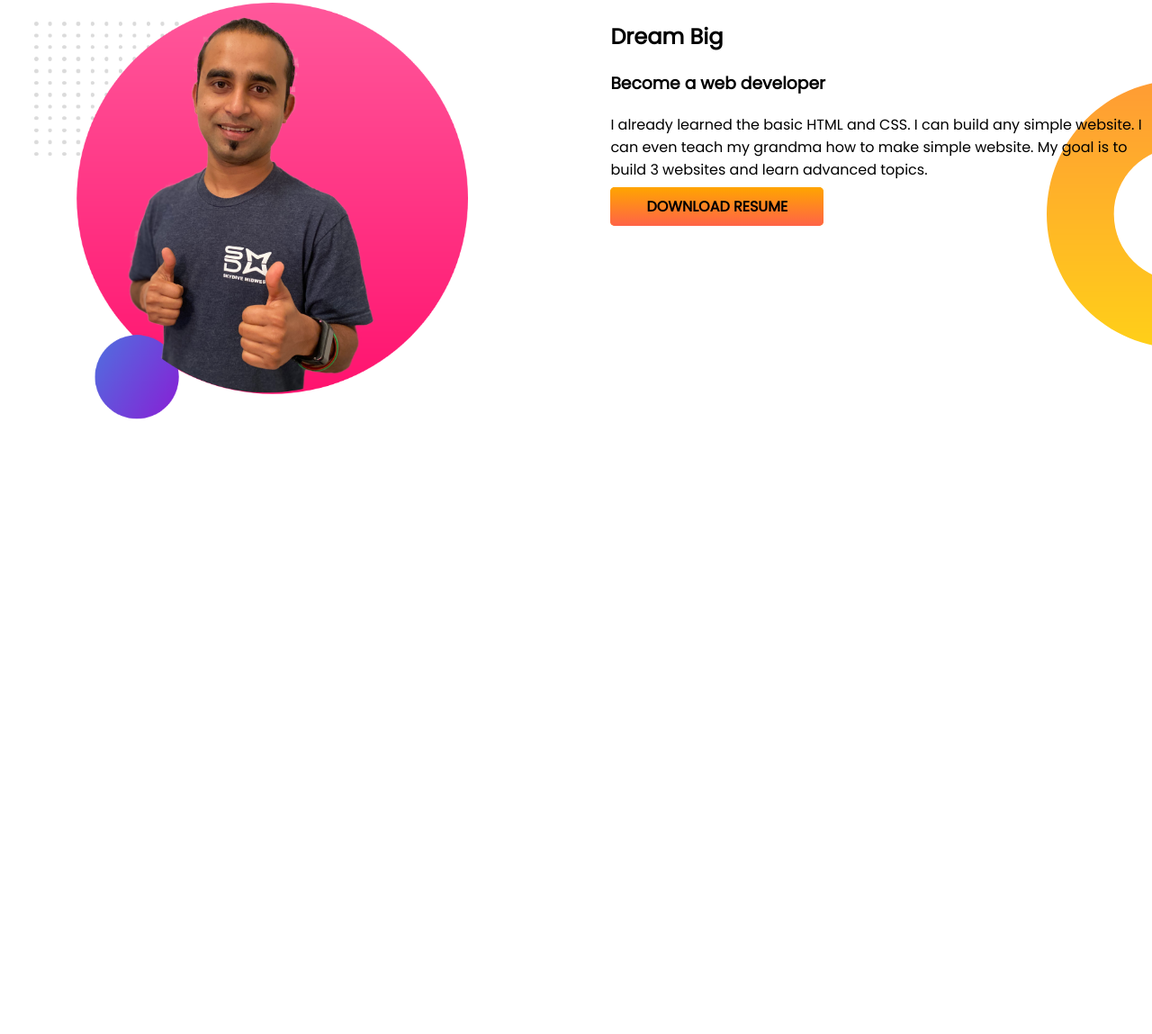
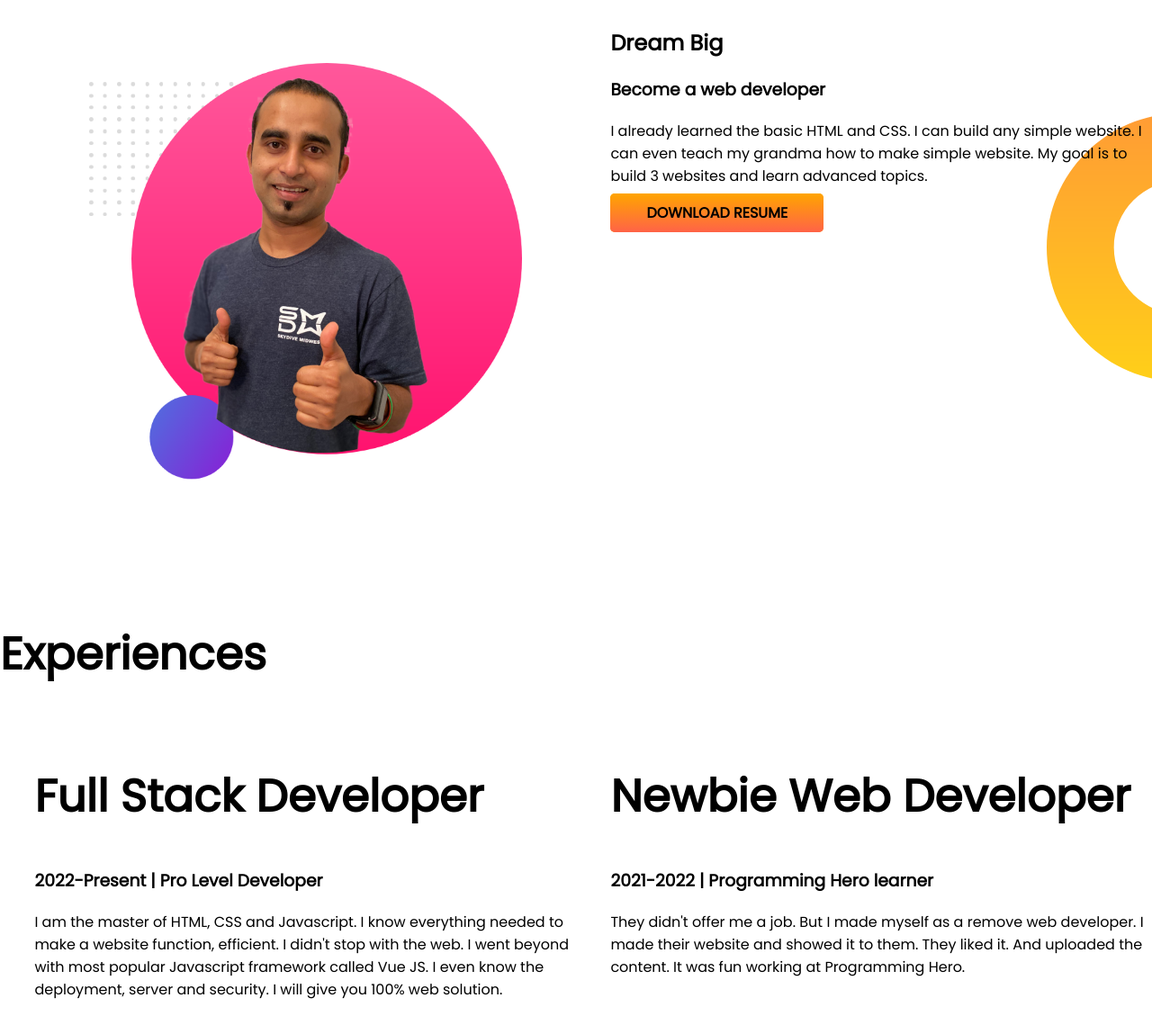
Before and after one commit to fahim-42/developer-portfolio, a plain HTML site: page index.html in a window 1280 px wide. Shown: the part 685-1834 px from the top of the page at 90% size. Before the commit the page ends 1308 px from the top, so only its background shows below. Drawn offline with Linux system fonts and the light colour scheme.

Commit message:
experience resources

```diff
--- a/index.html
+++ b/index.html
@@ -13,7 +13,7 @@
         <link href="https://fonts.googleapis.com/css2?family=Poppins&display=swap" rel="stylesheet">
 </head>
 <body>
-    <section class="top-banner">
+    <section class="top-banner flex-container">
         <div class="half-width">
             <h1>Welcome To</h1>
             <h1><span class="orange-color">Jhankar Mahbub</span> World !</h1>
@@ -26,7 +26,7 @@
         </div>
     </section>
 
-    <section class="dream-big">
+    <section class="dream-big flex-container">
         <div class="half-width">
             <img src="developer-portfolio-master/images/jhankar2.png" alt="">
         </div>
@@ -37,5 +37,22 @@
             <a class="link-button" href="">DOWNLOAD RESUME</a>
         </div>
     </section>
+
+    <section class="experience-area">
+        <h1>Experiences</h1>
+        <div class="flex-container">
+            <div class="half-width">
+                <h1>Full Stack Developer</h1>
+                <h3>2022-Present | Pro Level Developer</h3>
+                <p>I am the master of HTML, CSS and Javascript. I know everything needed to make a website function, efficient. I didn't stop with the web. I went beyond with most popular Javascript framework called Vue JS. I even know the deployment, server and security. I will give you 100% web solution.
+                </p>
+            </div>
+            <div class="half-width">
+                <h1>Newbie Web Developer</h1>
+                <h3>2021-2022 | Programming Hero learner</h3>
+                <p>They didn't offer me a job. But I made myself as a remove web developer. I made their website and showed it to them. They liked it. And uploaded the content. It was fun working at Programming Hero.</p>
+            </div>
+        </div>
+    </section>
 </body>
 </html>
--- a/style.css
+++ b/style.css
@@ -7,7 +7,7 @@ h1{
 .orange-color{
     color: orange;
 }
-section{
+.flex-container{
     display: flex;
     margin-bottom: 150px;
 }
@@ -17,6 +17,8 @@ section{
 }
 .half-width img{
     width: 80%;
+    padding-top: 10%;
+    padding-left: 10%;
 }
 .link-button{
     text-decoration: none;
```
